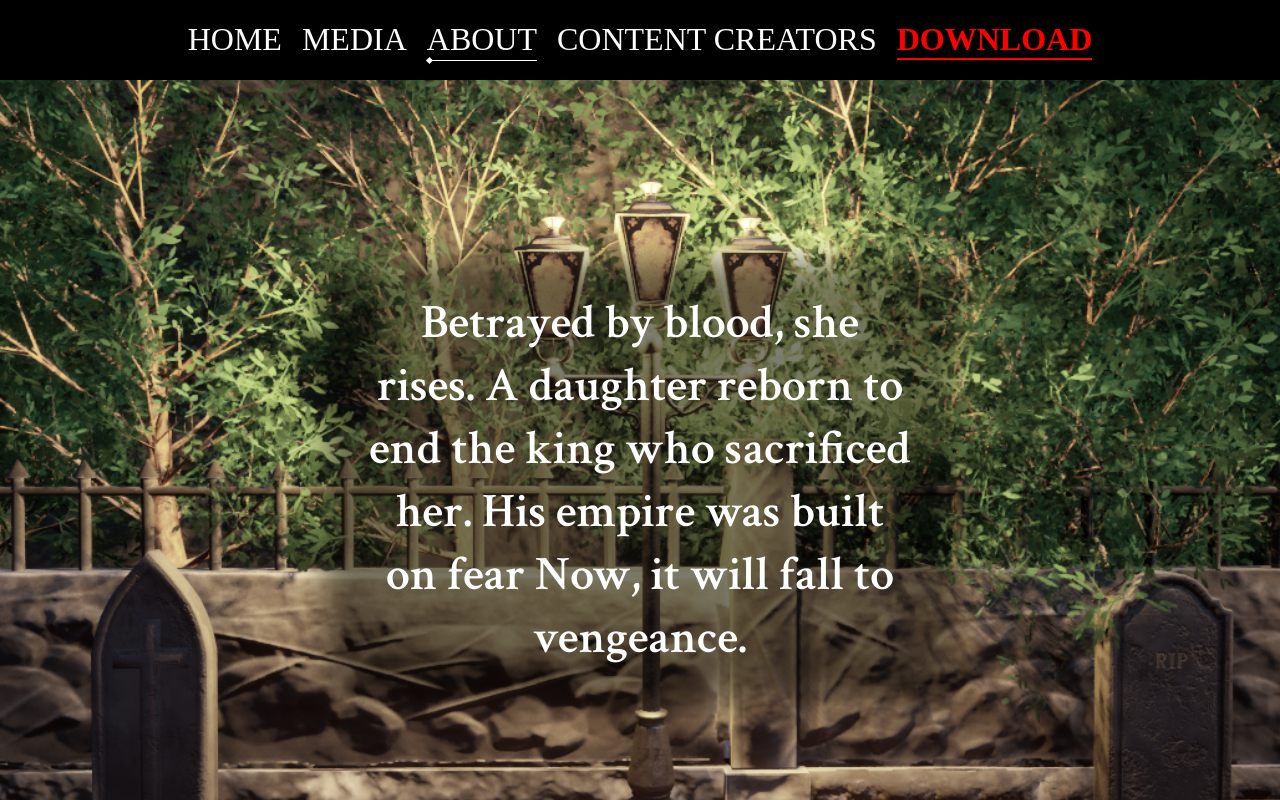
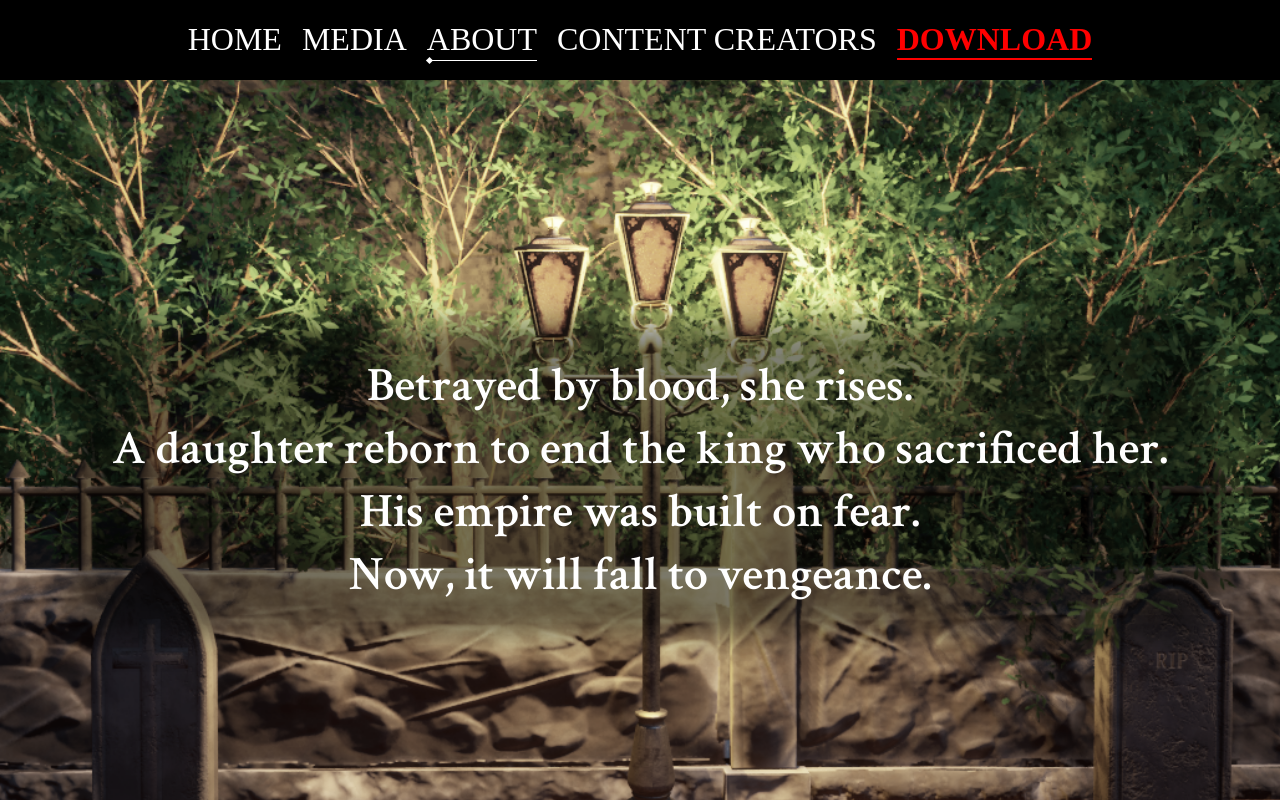
Before and after one commit to yevhenii-kapustian/Blood-Maiden, a Next.js app: page /about in a window 1280 px wide. Shown: the top 800 px of the page. Built offline with nearby package versions, Linux system fonts and the light colour scheme.

Commit message:
more hot fixes

```diff
--- a/src/components/AboutGame/aboutGame.scss
+++ b/src/components/AboutGame/aboutGame.scss
@@ -21,6 +21,7 @@
     }
     &__content {
         font-size: 24px;
+        padding: 3rem 0;
     }
     &__title {
         padding-bottom: 10px;
--- a/src/components/AboutIntro/aboutIntro.scss
+++ b/src/components/AboutIntro/aboutIntro.scss
@@ -29,7 +29,7 @@
         border-radius: 10px;
         font-size: clamp(12px, 8vw, 48px);
         color: #fff;
-        max-width: 575px;
+        max-width: 1200px;
         padding: 0 1rem;
         text-align: center;
         font-family: $font_crimson-text;
@@ -37,7 +37,7 @@
 
         @media screen and (max-width: 450px) {
             font-size: 20px;
-            width: 230px;
+            width: 300px;
         }
     }
 }
--- a/src/components/AboutIntro/index.tsx
+++ b/src/components/AboutIntro/index.tsx
@@ -3,7 +3,7 @@ const AboutIntro = () => {
     return (
         <>
             <div className="about__intro">
-                <h1 className="about__text">Betrayed by blood, she rises. A daughter reborn to end the king who sacrificed her. His empire was built on fear Now, it will fall to vengeance.</h1>
+                <h1 className="about__text">Betrayed by blood, she rises.<br/> A daughter reborn to end the king who sacrificed her. <br /> His empire was built on fear.<br /> Now, it will fall to vengeance.</h1>
             </div>
         </>
     )
--- a/src/data/data.ts
+++ b/src/data/data.ts
@@ -268,7 +268,7 @@ export const environmentPictures: IGalleryPicture[] = [
 export const monsters: Monster[] = [
   { name: 'Vines', image: '/images/screenshots/enemiesandobstacles/obstacles_level_1_v2.png' },
   { name: 'THORNED BLASPHEMER', image: '/images/screenshots/enemiesandobstacles/turning_obstacles_level1.png'},
-  { name: 'Vines', image: '/images/screenshots/enemiesandobstacles/obstacles_level_1.png' },
+  { name: 'Raining Daggers', image: '/images/screenshots/enemiesandobstacles/rainingdaggers.png'},
   { name: 'Hot air balloon', image: '/images/screenshots/enemiesandobstacles/obstacles_level_2.png'},
   { name: 'Enemy', image: '/images/screenshots/enemiesandobstacles/enemy1.png'},
   { name: 'Enemy', image: '/images/screenshots/enemiesandobstacles/enemy2.png'},
```
Also changed, not shown: public/images/screenshots/enemiesandobstacles/rainingdaggers.png (added).
